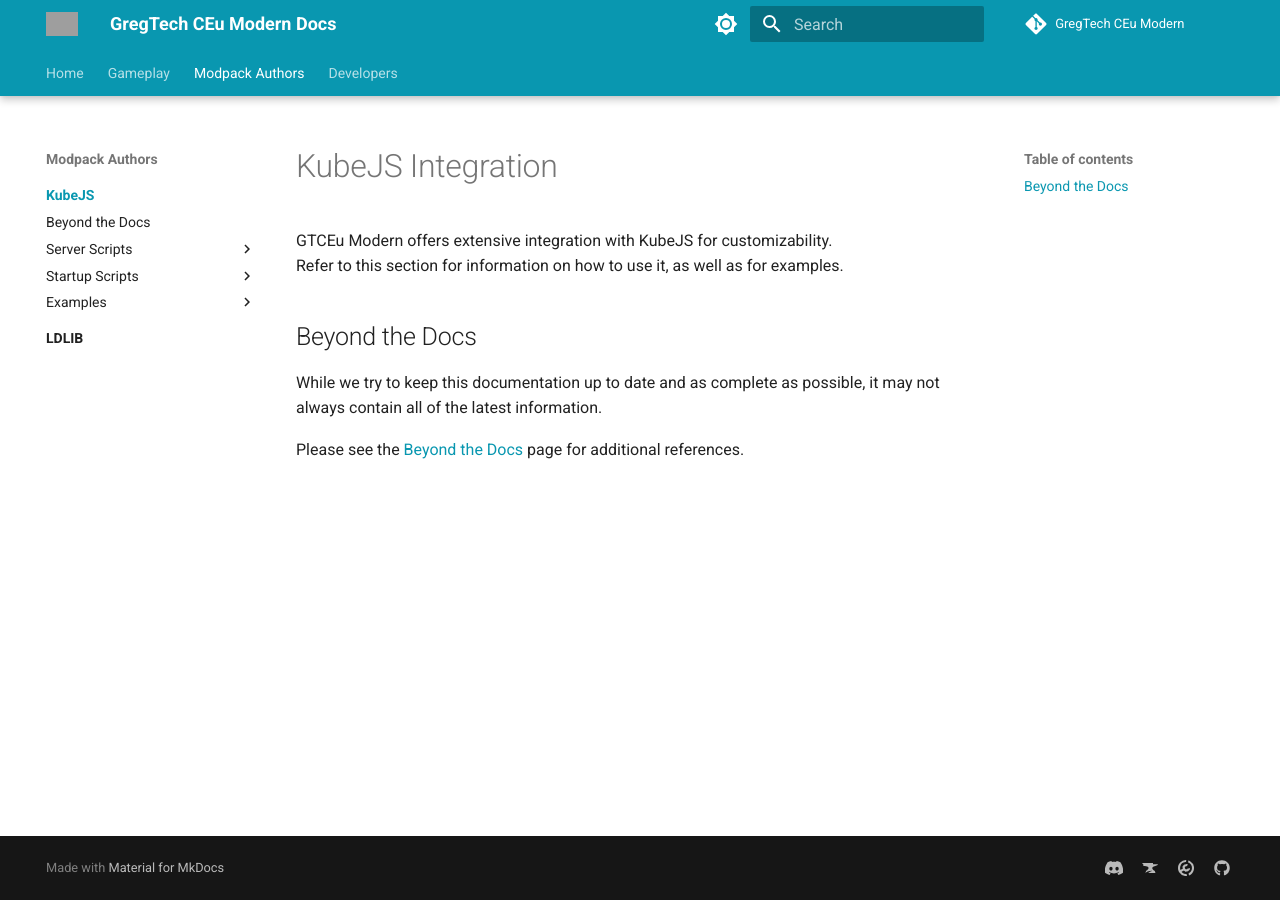
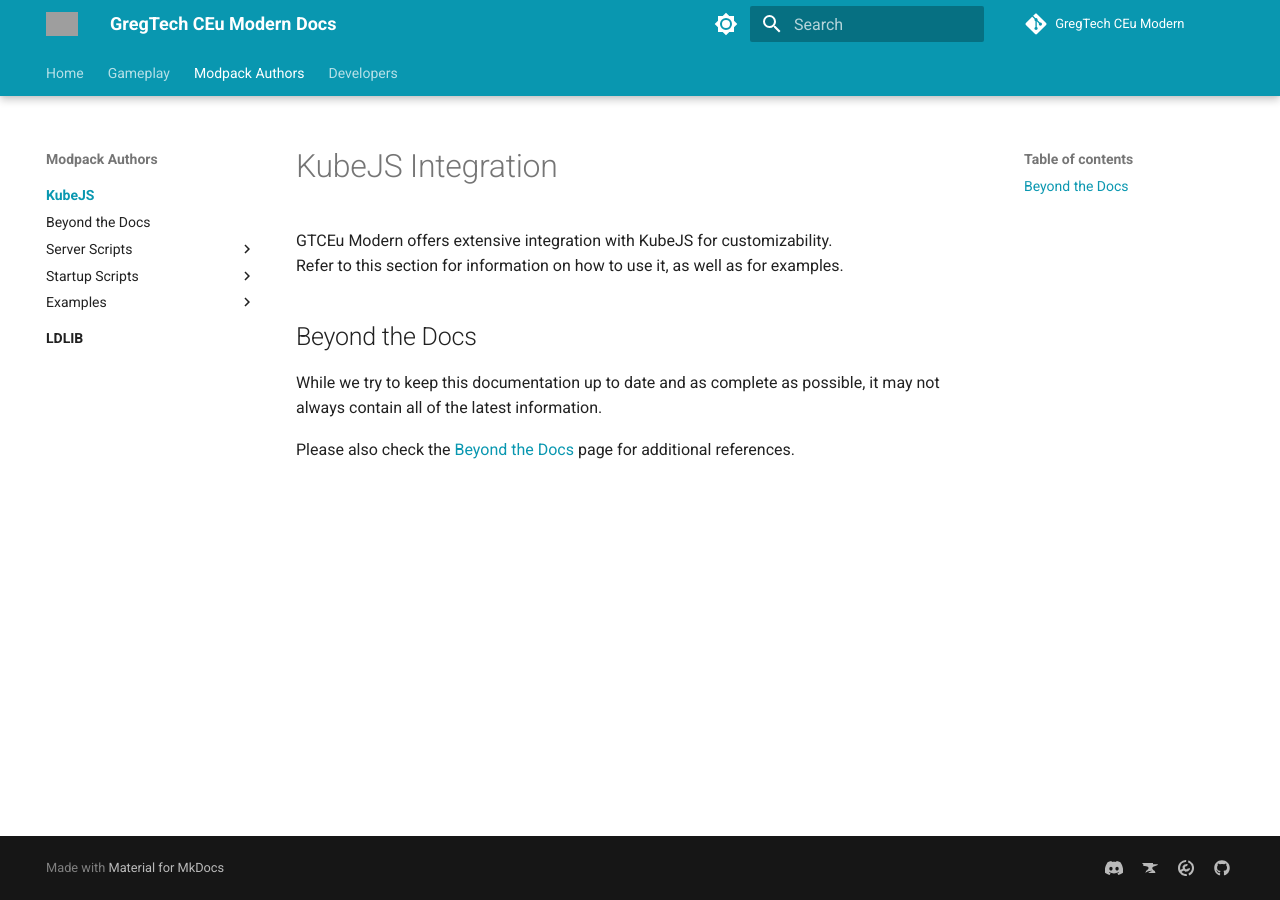
Before and after one commit to GregTechCEu/gtceu-modern-docs, an MkDocs documentation site: the page built from docs/Modpacks/KubeJS/index.md, in a window 1280 px wide. Built offline with MkDocs 1.6.1 and Material for MkDocs 9.7.7, drawn with Linux system fonts in a browser that asks for light colours; comment, search, counter and statistics services are not loaded; grey boxes are pictures that could not be loaded.

Commit message:
slight rewording

```diff
--- a/docs/Modpacks/KubeJS/index.md
+++ b/docs/Modpacks/KubeJS/index.md
@@ -13,4 +13,4 @@
 
 While we try to keep this documentation up to date and as complete as possible, it may not always contain all of the latest information.
 
-Please see the [Beyond the Docs](./Beyond-The-Docs.md) page for additional references.
+Please also check the [Beyond the Docs](./Beyond-The-Docs.md) page for additional references.
```
